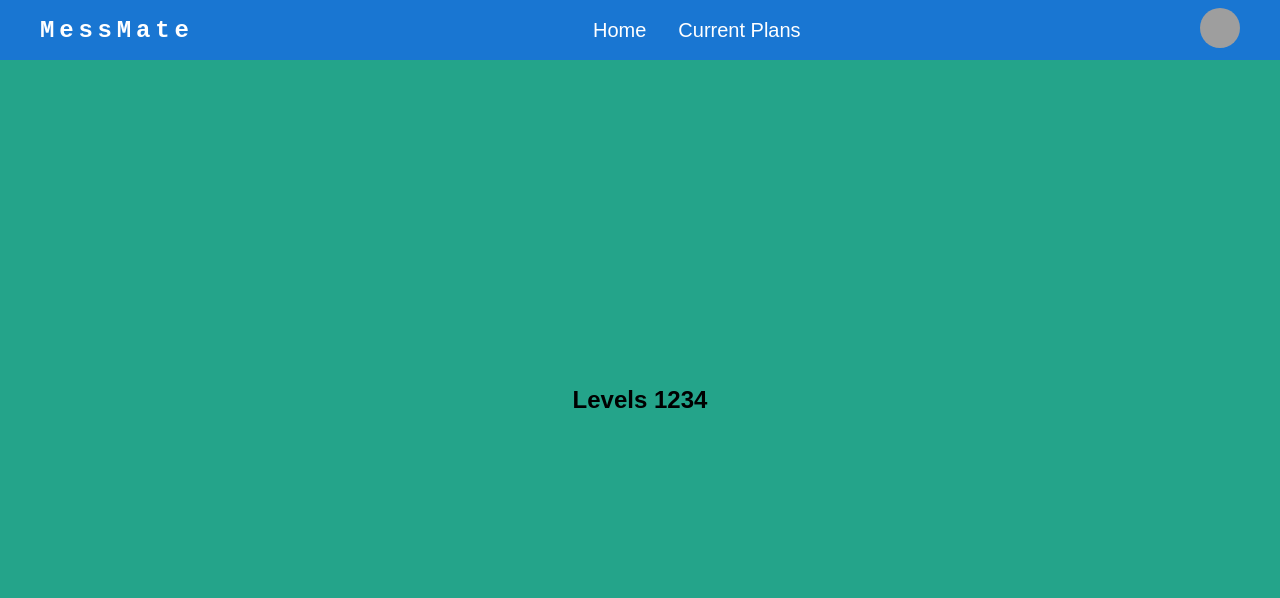
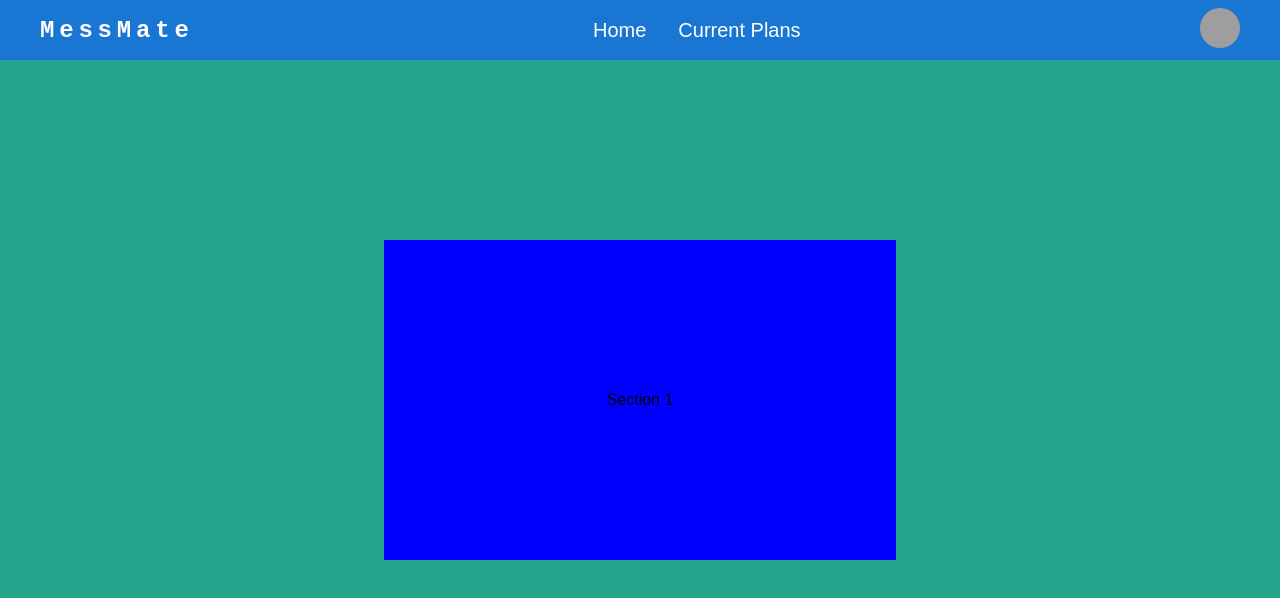
Before and after one commit to HimanshuGolani/MessMate, a React (Vite) app in the folder MessMate-Frontend/: page / in a window 1280 px wide. Shown: the top 598 px of the page. Built offline with nearby package versions, Linux system fonts and the light colour scheme; grey boxes are pictures that could not be loaded.

Commit message:
Changes to the home page

```diff
--- a/MessMate-Frontend/src/Pages/Home/Home.css
+++ b/MessMate-Frontend/src/Pages/Home/Home.css
@@ -1,9 +1,34 @@
+@keyframes appear {
+  from {
+    opacity: 0;
+    clip-path: inset(100% 100% 0 0);
+  }
+  to {
+    opacity: 1;
+    clip-path: inset(0 0 0 0);
+  }
+}
+
+@keyframes blockAnimation {
+  from {
+    opacity: 0;
+    transform: rotate(-360deg) scale(0.5);
+  }
+  to {
+    opacity: 1;
+    transform: rotate(0deg) scale(1);
+  }
+}
+
 .home-container {
   scroll-snap-type: y mandatory;
   overflow-y: scroll;
   height: 100vh;
   scroll-behavior: smooth;
   scrollbar-width: none;
+  animation: appear 5s linear;
+  animation-timeline: view();
+  animation-range: entry 0% cover 40%;
 }
 
 .home-container::-webkit-scrollbar {
@@ -16,6 +41,7 @@ section {
   justify-content: center;
   align-items: center;
   scroll-snap-align: start;
+  animation: appear 1s ease-in-out;
   transition: all 0.8s ease-in-out;
 }
 
@@ -34,3 +60,13 @@ section {
 .four {
   background-color: rgb(191, 64, 191);
 }
+
+.block {
+  width: 40%;
+  height: 40%;
+  display: flex;
+  justify-content: center;
+  align-items: center;
+  background-color: blue;
+  animation: blockAnimation 1.5s ease-in-out;
+}
--- a/MessMate-Frontend/src/Pages/Home/Home.jsx
+++ b/MessMate-Frontend/src/Pages/Home/Home.jsx
@@ -5,16 +5,16 @@ const Home = () => {
     <>
       <div className="home-container">
         <section className="one">
-          <h1>Levels 1234</h1>
+          <div className="block">Section 1</div>
         </section>
         <section className="two">
-          <h1>Levels 1234</h1>
+          <div className="block">Section 2</div>
         </section>
         <section className="three">
-          <h1>Levels 1234</h1>
+          <div className="block">Section 3</div>
         </section>
         <section className="four">
-          <h1>Levels 1234</h1>
+          <div className="block">Section 4</div>
         </section>
       </div>
     </>
```
